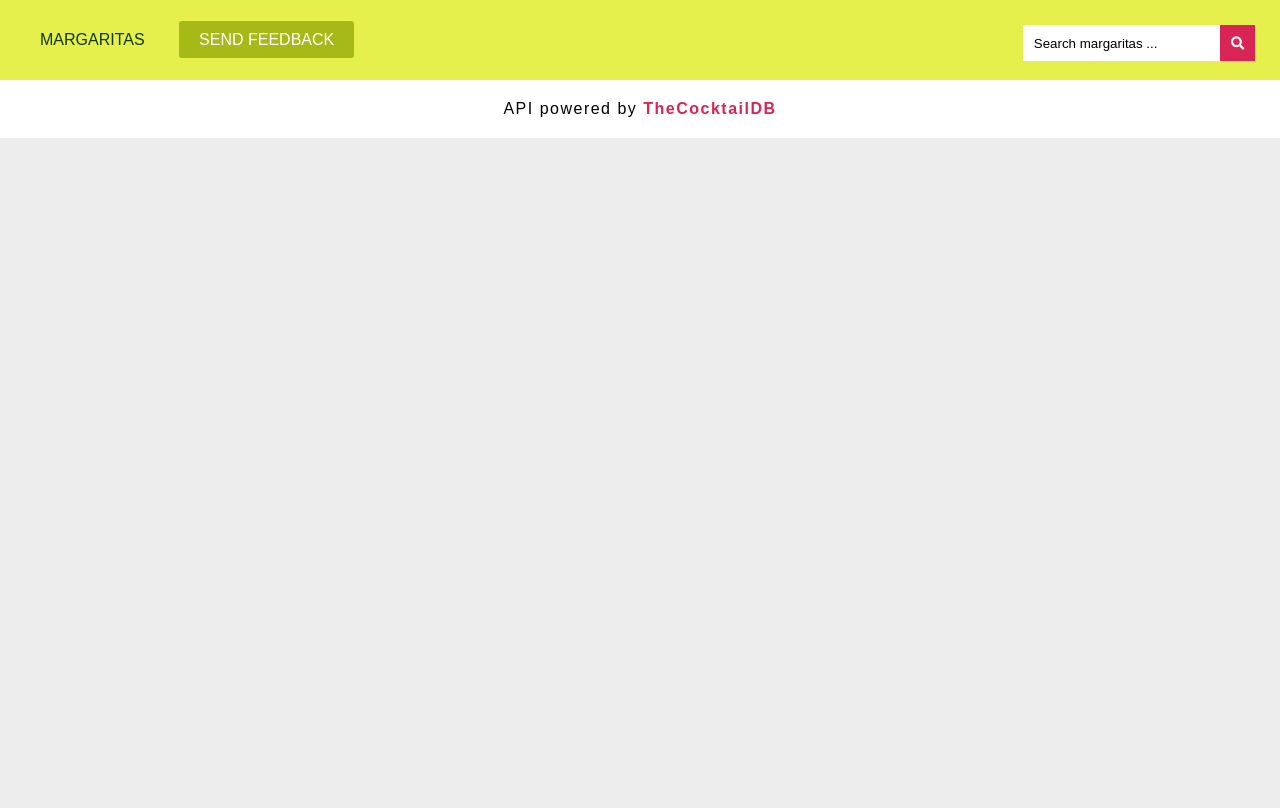
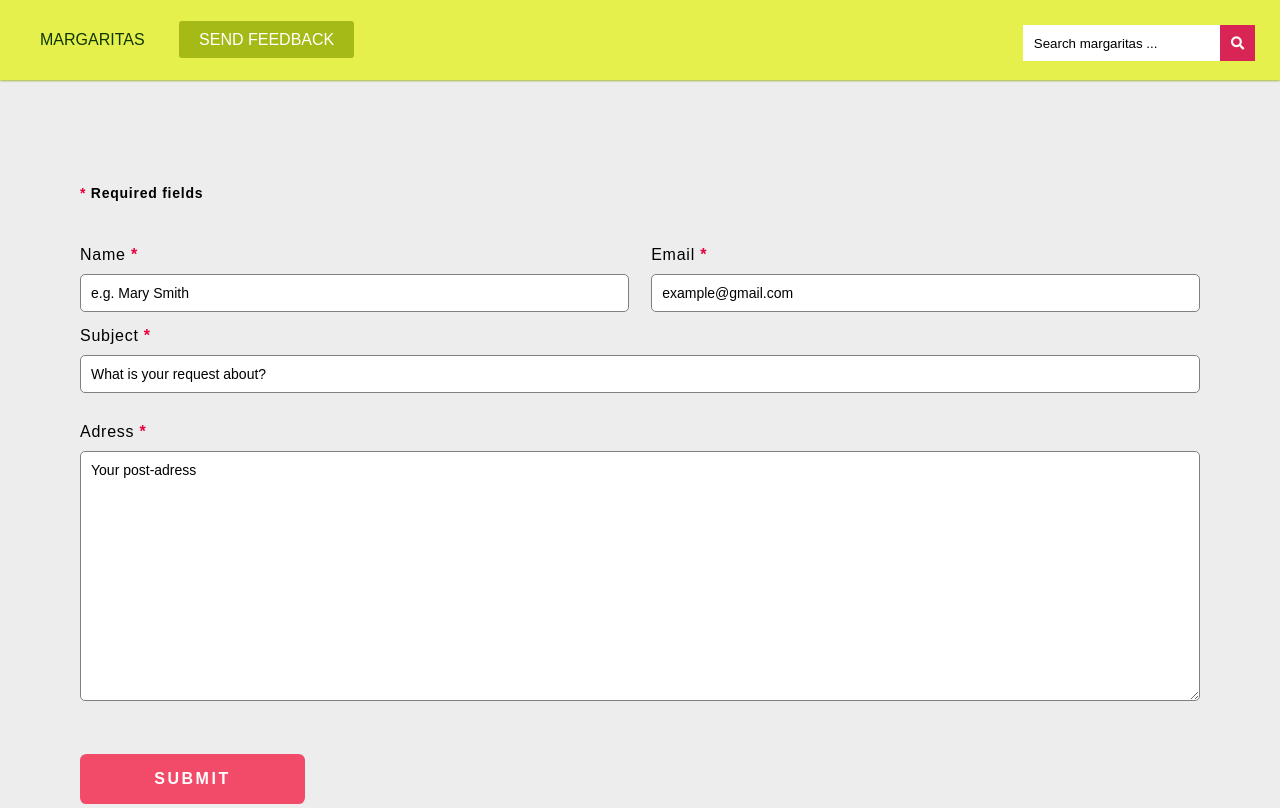
Before and after one commit to LunaDragon666/margaritas, a plain HTML site: page pages/form.html in a window 1280 px wide. Shown: the top 808 px of the page. Drawn offline with Linux system fonts and the light colour scheme; no server answers; a web font is replaced by a local one.

Commit message:
Update form.html

```diff
--- a/pages/form.html
+++ b/pages/form.html
@@ -4,7 +4,7 @@
     <meta charset="UTF-8">
     <meta name="viewport" content="width=device-width, initial-scale=1.0">
     <title>Margaritas | Home</title>
-    <link rel="stylesheet" href="../css/style.css">
+    <link rel="stylesheet" href="../css/featured/form.css">
     <!-- Hamburger menu "import" -->
     <link rel="stylesheet" href="https://cdnjs.cloudflare.com/ajax/libs/font-awesome/5.15.3/css/all.min.css"/>
     <!-- Google fonts "import" -->
@@ -30,13 +30,60 @@
     </form>
 </nav>
 <!-- CONTACTFORM -->
-<section></section>
+<section class="contact_section">
+<form class="contact_form" id="contactForm">
+   <!-- Message display after form's sent -->
+   <div id="message"></div>
+   <p class="explaintext"><span class="requiremark">*</span> Required fields</p>
+
+   <!-- Name input -->
+    <div class="left">
+      <label class="label">
+         Name <span class="requiremark">*</span>
+         <input class="form" name="fullName" id="fullName" placeholder="e.g. Mary Smith">
+      </label>
+      <div class="form-error" id="fullNameError">&#9888; Please enter your name</div>
+    </div>
+    <!-- Email input -->
+    <div class="right">
+        <label class="label">
+           Email <span class="requiremark">*</span>
+           <input class="form" name="email" id="email" placeholder="example@gmail.com">
+        </label>
+        <div class="form-error" id="emailError">&#9888; Invalid email adress</div>
+    </div>
+
+   <!-- Subject input -->
+   <div>
+      <label class="label">
+         Subject <span class="requiremark">*</span>
+         <input class="form" name="subjectName" id="subjectName" placeholder="What is your request about?">
+      </label>
+      <div class="form-error" id="subjectNameError">&#9888; Your subject request must be at least 10 characters long</div>
+   </div>
+
+   <!-- Adress input -->
+   <div>
+      <label class="label">
+         Adress <span class="requiremark">*</span>
+      </label>
+      <textarea class="form" name="adress" id="adress" placeholder="Your post-adress"></textarea>
+      <div class="form-error" id="adressError">&#9888; The adress must be at least 25 characters</div>
+   </div>
+
+   <!-- Form button (submission) -->
+    <div class="button-wrap">
+        <button class="send-btn" id="submitForm">SUBMIT</button>
+    </div>
+
+</form>
+</section>
 <!-- FOOTER -->
 <footer class="footer" background="white">
     API powered by <a class="linksource" href="https://www.thecocktaildb.com/api.php">TheCocktailDB</a>
 </footer>
 <!-- JS -->
-<script src="../js/script.js"></script>
+<script src="../js/components/form.js"></script>
 <script src="../js/constants/errorMessage.js"></script>
 </body>
 </html>
```
